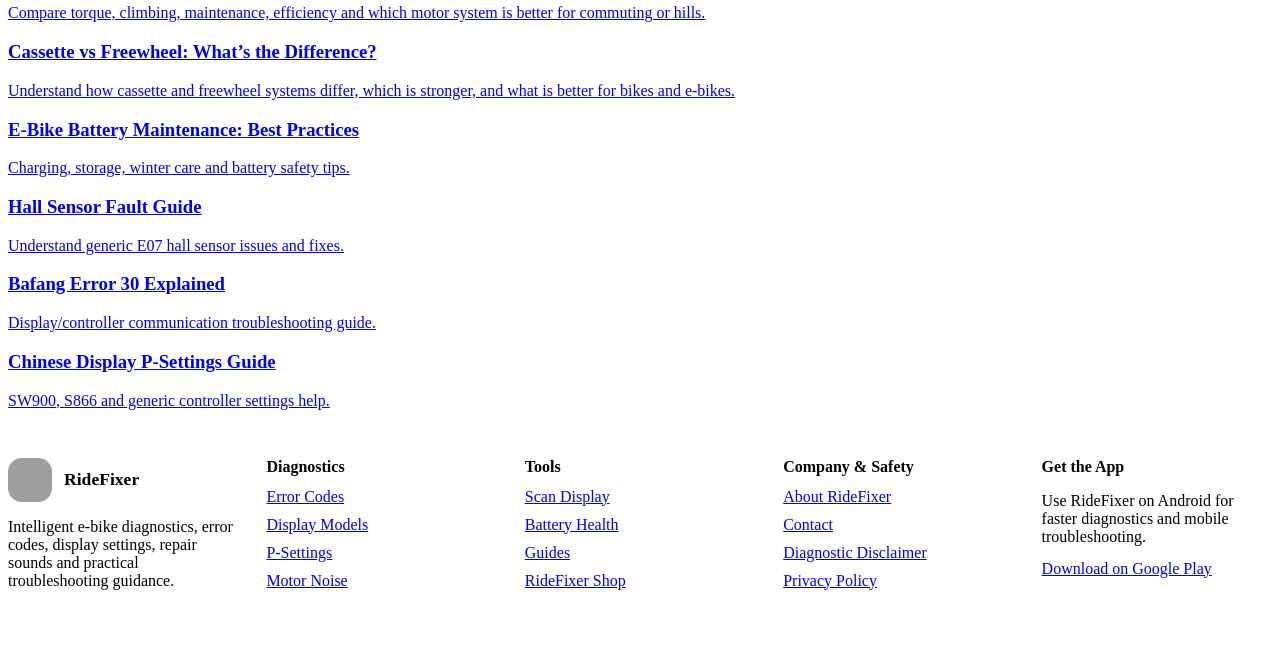
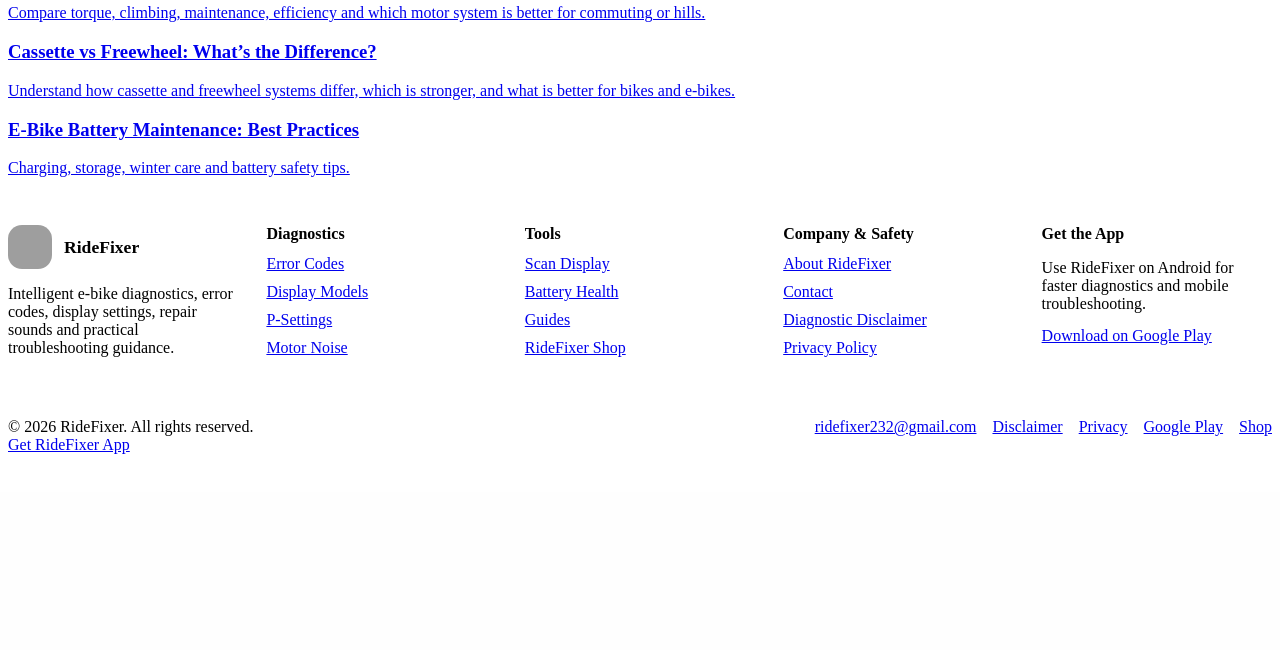
Before and after one commit to ehtishamaliawan/RideFixer-Web-Version, a PHP site: page /articles in a window 1280 px wide. Shown: the part 308-958 px from the top of the page. After the commit the page ends 762 px from the top, so only its background shows below. Run offline with PHP 8.4, Linux system fonts and the light colour scheme; grey boxes are pictures that could not be loaded.

Commit message:
Remove non-article entries from articles page

```diff
--- a/articles/index.php
+++ b/articles/index.php
@@ -10,9 +10,6 @@
   ['url'=>'/articles/hub-motor-vs-mid-drive','title'=>'Hub Motor vs Mid Drive: What’s the Difference?','desc'=>'Compare torque, climbing, maintenance, efficiency and which motor system is better for commuting or hills.'],
   ['url'=>'/articles/cassette-vs-freewheel','title'=>'Cassette vs Freewheel: What’s the Difference?','desc'=>'Understand how cassette and freewheel systems differ, which is stronger, and what is better for bikes and e-bikes.'],
   ['url'=>'/articles/battery-maintenance','title'=>'E‑Bike Battery Maintenance: Best Practices','desc'=>'Charging, storage, winter care and battery safety tips.'],
-  ['url'=>'/error-codes/generic/e07','title'=>'Hall Sensor Fault Guide','desc'=>'Understand generic E07 hall sensor issues and fixes.'],
-  ['url'=>'/error-codes/bafang/30','title'=>'Bafang Error 30 Explained','desc'=>'Display/controller communication troubleshooting guide.'],
-  ['url'=>'/settings','title'=>'Chinese Display P-Settings Guide','desc'=>'SW900, S866 and generic controller settings help.'],
 ];
 ?>
 <section class="card">
```
